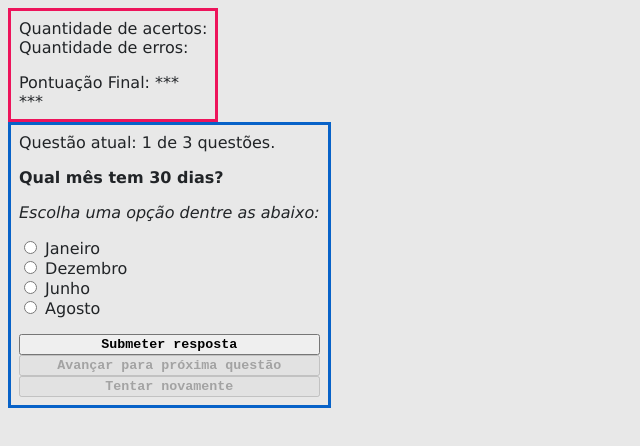
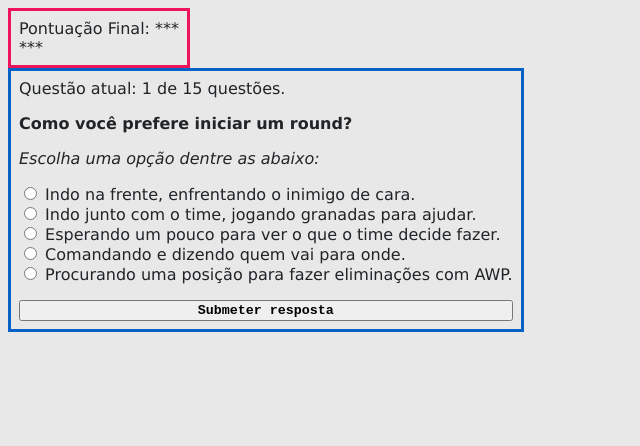
Before and after one commit to PedroAbramo/projetoIndividual, a website: page public/EXEMPLO_QUIZZ.html in a window 1280 px wide. Both pictures are taken after a click on the button "INICIAR QUIZ". Shown: the whole page, without its empty margins (0-640 px from the left). Drawn offline with Linux system fonts and the light colour scheme; files that its build step writes are made by us from their sources.

Commit message:
Simplificando quiz

```diff
--- a/public/EXEMPLO_QUIZZ.html
+++ b/public/EXEMPLO_QUIZZ.html
@@ -5,7 +5,7 @@
     <meta charset="UTF-8">
     <meta name="viewport" content="width=device-width, initial-scale=1.0">
     <title>Exemplo - Quiz</title>
-    <link rel="stylesheet" href="style.css">
+    <link rel="stylesheet" href="style_quiz.css">
 </head>
 
 
@@ -14,10 +14,7 @@
         <button id="btnIniciarQuiz" onclick="iniciarQuiz()">INICIAR QUIZ</button>
 
         <div id="pontuacao" class="flex-colunar width-fit-content border-primary">
-            <div id="pontuacaoDuranteJogo" class="flex-colunar padding-8">
-                <span class="width-fit-content">Quantidade de acertos: <span id="spanCertas"></span></span>
-                <span class="width-fit-content">Quantidade de erros: <span id="spanErradas"></span></span>
-            </div>
+
             <div id="pontuacaoFinalJogo" class="flex-colunar padding-8">
                 <span id="pontuacaoFinal" class="width-fit-content">Pontuação Final:
                     <span id="spanPontuacaoFinal">***</span>
@@ -58,13 +55,14 @@
                     <input type="radio" id="quartaOpcao" name="option" class="radio" value="alternativaD" />
                     <label for="quartaOpcao" class="option" id="labelOpcaoQuatro"></label>
                 </span>
+                <span>
+                    <input type="radio" id="quintaOpcao" name="option" class="radio" value="alternativaE" />
+                    <label for="quintaOpcao" class="option" id="labelOpcaoCinco"></label>
+                </span>
             </div>
 
             <div id="botoes" class="flex-colunar padding-8">
                 <button onclick="submeter()" id="btnSubmeter">Submeter resposta</button>
-                <button onclick="avancar()" id="btnProx" disabled>Avançar para próxima questão</button>
-                <!-- <button onclick="finalizar()" id="btnConcluir" disabled>Finalizar Quiz</button> -->
-                <button onclick="tentarNovamente()" id="btnTentarNovamente" disabled>Tentar novamente</button>
             </div>
 
         </div>
@@ -73,217 +71,345 @@
 
 </html>
 <script>
-    const listaDeQuestoes = [
 
-        {
-            pergunta: "Qual mês tem 30 dias?",
-            alternativaA: "Janeiro",
-            alternativaB: "Dezembro",
-            alternativaC: "Junho",
-            alternativaD: "Agosto",
-            alternativaCorreta: "alternativaC"
-        },
-
-        {
-            pergunta: "Quantas horas tem em um dia?",
-            alternativaA: "30 horas",
-            alternativaB: "38 horas",
-            alternativaC: "48 horas",
-            alternativaD: "24 horas",
-            alternativaCorreta: "alternativaD"
-        },
-
-        {
-            pergunta: "Qual destes números é ímpar?",
-            alternativaA: "Dez",
-            alternativaB: "Doze",
-            alternativaC: "Oito",
-            alternativaD: "Onze",
-            alternativaCorreta: "alternativaD"
+    let perfisTaticos = {
+    "Entry Fragger": 0,
+    "Support": 0,
+    "Lurker": 0,
+    "AWPer": 0,
+    "IGL": 0
     }
 
+    let perfisPersonalidade = {
+    "Hardcore": 0,
+    "Casual": 0,
+    "Social": 0,
+    "Relaxado": 0,
+    "Aprendiz": 0,
+    }
+
+    const listaDeQuestoes = [
+    {
+        tipo: "tatico",
+        pergunta: "Como você prefere iniciar um round?",
+        alternativaA: "Indo na frente, enfrentando o inimigo de cara.", // Entry Fragger
+        alternativaB: "Indo junto com o time, jogando granadas para ajudar.", // Support
+        alternativaC: "Esperando um pouco para ver o que o time decide fazer.", // Lurker
+        alternativaD: "Comandando e dizendo quem vai para onde.", // IGL
+        alternativaE: "Procurando uma posição para fazer eliminações com AWP.", // AWPer
+        perfisPorAlternativa: {
+            alternativaA: "Entry_Fragger",
+            alternativaB: "Support",
+            alternativaC: "Lurker",
+            alternativaD: "IGL",
+            alternativaE: "AWPer"
+        }
+    },
+    {
+        tipo: "tatico",
+        pergunta: "Qual dessas qualidades mais te descreve?",
+        alternativaA: "Corajoso e rápido nas decisões.", // Entry Fragger
+        alternativaB: "Cuidadoso e atento ao que os outros precisam.", // Support
+        alternativaC: "Preciso e calculista.", // AWPer
+        alternativaD: "Inteligente e estratégico.", // IGL
+        alternativaE: "Calmo e frio sob pressão.", // Clutcher
+        perfisPorAlternativa: {
+            alternativaA: "Entry_Fragger",
+            alternativaB: "Support",
+            alternativaC: "AWPer",
+            alternativaD: "IGL",
+            alternativaE: "Clutcher"
+        }
+    },
+    {
+        tipo: "tatico",
+        pergunta: "Com qual função você se identifica mais?",
+        alternativaA: "Abrir espaços para o time.", // Entry Fragger
+        alternativaB: "Garantir que o plano do time funcione.", // Support
+        alternativaC: "Derrubar os oponentes de longe.", // AWPer
+        alternativaD: "Criar jogadas por conta própria.", // Lurker
+        alternativaE: "Pensar o que todos devem fazer.", // IGL
+        perfisPorAlternativa: {
+            alternativaA: "Entry_Fragger",
+            alternativaB: "Support",
+            alternativaC: "AWPer",
+            alternativaD: "Lurker",
+            alternativaE: "IGL"
+        }
+    },
+    {
+        tipo: "tatico",
+        pergunta: "Em uma situação de 1v3, o que você faz?",
+        alternativaA: "Tento resolver na mira, confio nos meus reflexos.", // Entry Fragger
+        alternativaB: "Tento pegar os inimigos separados.", // Clutcher
+        alternativaC: "Uso granadas para ganhar vantagem antes de atirar.", // Support
+        alternativaD: "Penso nos padrões do adversário e tento surpreender.", // Lurker
+        alternativaE: "Evito confronto direto, tento plantar a bomba ou guardar.", // IGL
+        perfisPorAlternativa: {
+            alternativaA: "Entry_Fragger",
+            alternativaB: "Clutcher",
+            alternativaC: "Support",
+            alternativaD: "Lurker",
+            alternativaE: "IGL"
+        }
+    },
+    {
+        tipo: "tatico",
+        pergunta: "Se tivesse que treinar apenas uma coisa, o que escolheria?",
+        alternativaA: "Reflexos e mira.", // Entry Fragger
+        alternativaB: "Utilitários (smokes, flashes).", // Support
+        alternativaC: "Posições de sniper.", // AWPer
+        alternativaD: "Estratégias e táticas.", // IGL
+        alternativaE: "Situações de clutch.", // Clutcher
+        perfisPorAlternativa: {
+            alternativaA: "Entry_Fragger",
+            alternativaB: "Support",
+            alternativaC: "AWPer",
+            alternativaD: "IGL",
+            alternativaE: "Clutcher"
+        }
+    },
+    {
+        tipo: "tatico",
+        pergunta: "Como você costuma usar as granadas (smokes, flashes, etc)?",
+        alternativaA: "Uso quando necessário, mas foco mais na trocação.", // Entry Fragger
+        alternativaB: "Estudo setups e executo com frequência para ajudar o time.", // Support
+        alternativaC: "Uso para segurar ângulos e proteger minha posição.", // AWPer
+        alternativaD: "Uso para criar distrações e oportunidades sozinho.", // Lurker
+        alternativaE: "Gosto de coordenar o uso das granadas do time.", // IGL
+        perfisPorAlternativa: {
+            alternativaA: "Entry_Fragger",
+            alternativaB: "Support",
+            alternativaC: "AWPer",
+            alternativaD: "Lurker",
+            alternativaE: "IGL"
+        }
+    },
+    {
+        tipo: "tatico",
+        pergunta: "Quando o round começa, onde você prefere jogar?",
+        alternativaA: "Avançando agressivamente para pegar alguém desprevenido.", // Entry Fragger
+        alternativaB: "Perto de onde o time estiver indo para dar cobertura.", // Support
+        alternativaC: "Em posição segura para dar pick com AWP.", // AWPer
+        alternativaD: "Em locais diferentes, tentando flanquear.", // Lurker
+        alternativaE: "Em um lugar onde eu possa ter visão do que o time e o inimigo estão fazendo.", // IGL
+        perfisPorAlternativa: {
+            alternativaA: "Entry_Fragger",
+            alternativaB: "Support",
+            alternativaC: "AWPer",
+            alternativaD: "Lurker",
+            alternativaE: "IGL"
+        }
+    },
+    {
+        tipo: "tatico",
+        pergunta: "Qual sua relação com a comunicação no jogo?",
+        alternativaA: "Falo o básico, foco mais em jogar.", // Entry Fragger
+        alternativaB: "Sempre aviso quando jogo granadas ou cubro alguém.", // Support
+        alternativaC: "Me comunico quando vejo movimentações e faço picks.", // AWPer
+        alternativaD: "Aviso quando pego alguém fora de posição.", // Lurker
+        alternativaE: "Falo bastante, tento organizar as jogadas e o posicionamento do time.", // IGL
+        perfisPorAlternativa: {
+            alternativaA: "Entry_Fragger",
+            alternativaB: "Support",
+            alternativaC: "AWPer",
+            alternativaD: "Lurker",
+            alternativaE: "IGL"
+        }
+    },
+    {
+        tipo: "tatico",
+        pergunta: "Em partidas, qual dessas tarefas você escolheria?",
+        alternativaA: "Ser o primeiro a entrar no bomb.", // Entry Fragger
+        alternativaB: "Cuidar das smokes e flashes.", // Support
+        alternativaC: "Cobrir a retaguarda e dar picks de longe.", // AWPer
+        alternativaD: "Escolher um caminho alternativo e surpreender.", // Lurker
+        alternativaE: "Analisar a economia e sugerir a estratégia do round.", // IGL
+        perfisPorAlternativa: {
+            alternativaA: "Entry_Fragger",
+            alternativaB: "Support",
+            alternativaC: "AWPer",
+            alternativaD: "Lurker",
+            alternativaE: "IGL"
+        }
+    },
+    {
+        tipo: "tatico",
+        pergunta: "O que te dá mais satisfação em uma partida?",
+        alternativaA: "Conseguir várias kills em rush.", // Entry Fragger
+        alternativaB: "Fazer uma boa execução em conjunto.", // Support
+        alternativaC: "Acertar um tiro decisivo com AWP.", // AWPer
+        alternativaD: "Matar alguém pelas costas ou desestabilizar o inimigo.", // Lurker
+        alternativaE: "Vencer uma rodada com uma tática bem executada.", // IGL
+        perfisPorAlternativa: {
+            alternativaA: "Entry_Fragger",
+            alternativaB: "Support",
+            alternativaC: "AWPer",
+            alternativaD: "Lurker",
+            alternativaE: "IGL"
+        }
+    },
+    {
+        tipo: "personalidade",
+        pergunta: "O que te motiva a jogar CS com frequência?",
+        alternativaA: "Evoluir meu desempenho e subir de patente.", // Hardcore
+        alternativaB: "Ganhar partidas, mas sem pressão.", // Casual
+        alternativaC: "Estar com os amigos e se divertir.", // Social
+        alternativaD: "Relaxar e curtir o momento, independente do resultado.", // Relaxado
+        alternativaE: "Aprender mais sobre o jogo e testar coisas novas.", // Aprendiz
+        perfisPorAlternativa: {
+            alternativaA: "Hardcore",
+            alternativaB: "Casual",
+            alternativaC: "Social",
+            alternativaD: "Relaxado",
+            alternativaE: "Aprendiz"
+        }
+    },
+    {
+        tipo: "personalidade",
+        pergunta: "Como você reage após perder uma partida?",
+        alternativaA: "Analiso o que deu errado e fico incomodado até melhorar.", // Hardcore
+        alternativaB: "Fico chateado, mas logo esqueço.", // Casual
+        alternativaC: "Dou risada e já pulo pra próxima.", // Social
+        alternativaD: "Nem me importo muito, faz parte.", // Relaxado
+        alternativaE: "Vejo como aprendizado e tento melhorar.", // Aprendiz
+        perfisPorAlternativa: {
+            alternativaA: "Hardcore",
+            alternativaB: "Casual",
+            alternativaC: "Social",
+            alternativaD: "Relaxado",
+            alternativaE: "Aprendiz"
+        }
+    },
+    {
+        tipo: "personalidade",
+        pergunta: "Qual sua prioridade ao entrar em uma partida?",
+        alternativaA: "Jogar com foco total e vencer.", // Hardcore
+        alternativaB: "Jogar bem, mas sem pressão.", // Casual
+        alternativaC: "Ter uma boa experiência com o time.", // Social
+        alternativaD: "Se divertir com jogadas aleatórias.", // Relaxado
+        alternativaE: "Experimentar novas funções ou posições.", // Aprendiz
+        perfisPorAlternativa: {
+            alternativaA: "Hardcore",
+            alternativaB: "Casual",
+            alternativaC: "Social",
+            alternativaD: "Relaxado",
+            alternativaE: "Aprendiz"
+        }
+    },
+    {
+        tipo: "personalidade",
+        pergunta: "Você costuma jogar mais com:",
+        alternativaA: "Jogadores do mesmo nível, com comunicação séria.", // Hardcore
+        alternativaB: "Amigos e conhecidos com nível próximo.", // Casual
+        alternativaC: "Amigos, independentemente de nível.", // Social
+        alternativaD: "Qualquer pessoa, o importante é brincar.", // Relaxado
+        alternativaE: "Pessoas que me ensinam ou que posso aprender observando.", // Aprendiz
+        perfisPorAlternativa: {
+            alternativaA: "Hardcore",
+            alternativaB: "Casual",
+            alternativaC: "Social",
+            alternativaD: "Relaxado",
+            alternativaE: "Aprendiz"
+        }
+    },
+    {
+        tipo: "personalidade",
+        pergunta: "Como você enxerga sua evolução no jogo?",
+        alternativaA: "Quero ser o melhor possível, talvez até entrar em competitivo real.", // Hardcore
+        alternativaB: "Quero melhorar, mas sem cobranças.", // Casual
+        alternativaC: "Não penso nisso, só quero jogar com os amigos.", // Social
+        alternativaD: "Evoluir é legal, mas não é meu foco.", // Relaxado
+        alternativaE: "Tenho vontade de crescer, mesmo começando devagar.", // Aprendiz
+        perfisPorAlternativa: {
+            alternativaA: "Hardcore",
+            alternativaB: "Casual",
+            alternativaC: "Social",
+            alternativaD: "Relaxado",
+            alternativaE: "Aprendiz"
+        }
+    },
 ]
 
-    // variáveis globais
-    let numeroDaQuestaoAtual = 0
-    let pontuacaoFinal = 0
-    let tentativaIncorreta = 0
-    let certas = 0
-    let erradas = 0
-    let quantidadeDeQuestoes = listaDeQuestoes.length
-    // let isUltima = numeroDaQuestaoAtual == quantidadeDeQuestoes-1 ? true : false
+
+let numeroAtual = 0;
 
 function onloadEsconder() {
-        document.getElementById('pontuacao').style.display = "none"
-        document.getElementById('jogo').style.display = "none"
+    document.getElementById('pontuacao').style.display = "none";
+    document.getElementById('jogo').style.display = "none";
 }
 
 function iniciarQuiz() {
-        document.getElementById('pontuacao').style.display = "flex"
-        document.getElementById('jogo').style.display = "flex"
-        document.getElementById('btnIniciarQuiz').style.display = "none"
-
-        document.getElementById('qtdQuestoes').innerHTML = quantidadeDeQuestoes
-
-        preencherHTMLcomQuestaoAtual(0)
-
-        btnSubmeter.disabled = false
-        btnProx.disabled = true
-        // btnConcluir.disabled = true
-        btnTentarNovamente.disabled = true
+    document.getElementById('pontuacao').style.display = "flex";
+    document.getElementById('jogo').style.display = "flex";
+    document.getElementById('btnIniciarQuiz').style.display = "none";
+    document.getElementById('qtdQuestoes').textContent = listaDeQuestoes.length;
+    mostrarQuestao(numeroAtual);
 }
 
-    function preencherHTMLcomQuestaoAtual(index) {
-        habilitarAlternativas(true)
-        const questaoAtual = listaDeQuestoes[index]
-        numeroDaQuestaoAtual = index
-        console.log("questaoAtual")
-        console.log(questaoAtual)
-        document.getElementById("spanNumeroDaQuestaoAtual").innerHTML = Number(index) + 1 // ajustando porque o index começa em 0
-        document.getElementById("spanQuestaoExibida").innerHTML = questaoAtual.pergunta;
-        document.getElementById("labelOpcaoUm").innerHTML = questaoAtual.alternativaA;
-        document.getElementById("labelOpcaoDois").innerHTML = questaoAtual.alternativaB;
-        document.getElementById("labelOpcaoTres").innerHTML = questaoAtual.alternativaC;
-        document.getElementById("labelOpcaoQuatro").innerHTML = questaoAtual.alternativaD;
+function mostrarQuestao(indice) {
+    const q = listaDeQuestoes[indice];
+    document.getElementById("spanNumeroDaQuestaoAtual").textContent = indice + 1;
+    document.getElementById("spanQuestaoExibida").textContent = q.pergunta;
+    document.getElementById("labelOpcaoUm").textContent = q.alternativaA;
+    document.getElementById("labelOpcaoDois").textContent = q.alternativaB;
+    document.getElementById("labelOpcaoTres").textContent = q.alternativaC;
+    document.getElementById("labelOpcaoQuatro").textContent = q.alternativaD;
+    document.getElementById("labelOpcaoCinco").textContent = q.alternativaE;
+
+    desmarcarRadioButtons();
+}
+
+function desmarcarRadioButtons() {
+    const radios = document.getElementsByName("option");
+    radios.forEach(r => r.checked = false);
 }
 
 function submeter() {
-        const options = document.getElementsByName("option"); // recupera alternativas no html
+    const selecionado = Array.from(document.getElementsByName("option")).find(r => r.checked);
+    if (!selecionado) {
+        alert("Escolha uma opção antes de continuar.");
+        return;
+    }
 
-        let hasChecked = false
-        for (let i = 0; i < options.length; i++) {
-            if (options[i].checked) {
-                hasChecked = true
-                break
+    const questao = listaDeQuestoes[numeroAtual];
+    const perfil = questao.perfisPorAlternativa[selecionado.value];
+
+    if (questao.tipo == "tatico") {
+        perfisTaticos[perfil]++;
+    } else {
+        perfisPersonalidade[perfil]++;
+    }
+
+    numeroAtual++;
+
+    if (numeroAtual < listaDeQuestoes.length) {
+        mostrarQuestao(numeroAtual);
+    } else {
+        mostrarResultado();
     }
 }
 
-        if (!hasChecked) {
-            alert("Não há alternativas escolhidas. Escolha uma opção.")
-        } else {
-            btnSubmeter.disabled = true
-            btnProx.disabled = false
+function mostrarResultado() {
+    document.getElementById('jogo').style.display = "none";
 
-            habilitarAlternativas(false)
+    const perfilTatico = maisPontuado(perfisTaticos);
+    const perfilPersonalidade = maisPontuado(perfisPersonalidade);
 
-            checarResposta()
-        }
+    document.getElementById('msgFinal').innerHTML = `
+        Perfil Tático: <strong>${perfilTatico}</strong><br>
+        Perfil de Personalidade: <strong>${perfilPersonalidade}</strong>
+    `;
+    document.getElementById('spanPontuacaoFinal').textContent = "Finalizado";
+    document.getElementById('btnTentarNovamente').disabled = false;
 }
 
-    function habilitarAlternativas(trueOrFalse) {
-        let opcaoEscolhida = trueOrFalse ? false : true
-
-        primeiraOpcao.disabled = opcaoEscolhida
-        segundaOpcao.disabled = opcaoEscolhida
-        terceiraOpcao.disabled = opcaoEscolhida
-        quartaOpcao.disabled = opcaoEscolhida
-
-    }
-
-    function avancar() {
-        btnProx.disabled = true
-        btnSubmeter.disabled = false
-
-        desmarcarRadioButtons()
-
-        if (numeroDaQuestaoAtual < quantidadeDeQuestoes - 1) {
-            preencherHTMLcomQuestaoAtual(numeroDaQuestaoAtual)
-        } else if (numeroDaQuestaoAtual == quantidadeDeQuestoes - 1) {
-            alert("Atenção... a próxima é a ultima questão!")
-            preencherHTMLcomQuestaoAtual(numeroDaQuestaoAtual)
-        } else {
-            finalizarJogo()
-        }
-        limparCoresBackgroundOpcoes()
+function maisPontuado(obj) {
+    return Object.entries(obj).reduce((a, b) => b[1] > a[1] ? b : a)[0];
 }
 
 function tentarNovamente() {
-        // atualiza a página
-        window.location.reload()
+    window.location.reload();
 }
 
-    function checarResposta() {
-        const questaoAtual = listaDeQuestoes[numeroDaQuestaoAtual] // questão atual
-        const respostaQuestaoAtual = questaoAtual.alternativaCorreta // qual é a resposta correta da questão atual
-
-        const options = document.getElementsByName("option"); // recupera alternativas no html
-
-        let alternativaCorreta = null // variável para armazenar a alternativa correta
-
-        options.forEach((option) => {
-            if (option.value === respostaQuestaoAtual) {
-                console.log("alternativaCorreta está no componente: " + alternativaCorreta)
-                alternativaCorreta = option.labels[0].id
-            }
-        })
-
-        // verifica se resposta assinalada é correta
-        options.forEach((option) => {
-            if (option.checked === true && option.value === respostaQuestaoAtual) {
-                document.getElementById(alternativaCorreta).classList.add("text-success-with-bg")
-                pontuacaoFinal++
-                certas++
-                document.getElementById("spanCertas").innerHTML = certas
-                numeroDaQuestaoAtual++
-            } else if (option.checked && option.value !== respostaQuestaoAtual) {
-                const wrongLabelId = option.labels[0].id
-
-                document.getElementById(wrongLabelId).classList.add("text-danger-with-bg")
-                document.getElementById(alternativaCorreta).classList.add("text-success-with-bg")
-                tentativaIncorreta++
-                erradas++
-                document.getElementById("spanErradas").innerHTML = erradas
-                numeroDaQuestaoAtual++
-            }
-        })
-    }
-
-    function limparCoresBackgroundOpcoes() {
-        const options = document.getElementsByName("option");
-        options.forEach((option) => {
-            document.getElementById(option.labels[0].id).classList.remove("text-danger-with-bg")
-            document.getElementById(option.labels[0].id).classList.remove("text-success-with-bg")
-        })
-    }
-
-    function desmarcarRadioButtons() {
-        const options = document.getElementsByName("option");
-        for (let i = 0; i < options.length; i++) {
-            options[i].checked = false;
-        }
-    }
-
-    function finalizarJogo() {
-        let textoParaMensagemFinal = null
-        let classComCoresParaMensagemFinal = null
-        const porcentagemFinalDeAcertos = pontuacaoFinal / quantidadeDeQuestoes
-
-        if (porcentagemFinalDeAcertos <= 0.3) {
-            textoParaMensagemFinal = "Parece que você não estudou..."
-            classComCoresParaMensagemFinal = "text-danger-with-bg"
-        }
-        else if (porcentagemFinalDeAcertos > 0.3 && porcentagemFinalDeAcertos < 0.9) {
-            textoParaMensagemFinal = "Pode melhorar na próxima, hein!"
-            classComCoresParaMensagemFinal = "text-warning-with-bg"
-        }
-        else if (porcentagemFinalDeAcertos >= 0.9) {
-            textoParaMensagemFinal = "Uau, parabéns!"
-            classComCoresParaMensagemFinal = "text-success-with-bg"
-        }
-
-        textoParaMensagemFinal += "<br> Você acertou " + Math.round((porcentagemFinalDeAcertos)*100) + "% das questões."
-
-
-        document.getElementById('msgFinal').innerHTML = textoParaMensagemFinal
-        document.getElementById('msgFinal').classList.add(classComCoresParaMensagemFinal)
-        document.getElementById('spanPontuacaoFinal').innerHTML = pontuacaoFinal
-
-        document.getElementById('jogo').classList.add("text-new-gray")
-
-        btnProx.disabled = true
-        btnSubmeter.disabled = true
-        // btnConcluir.disabled = true
-        btnTentarNovamente.disabled = false
-
-    }
 </script>
```
Lines whose indentation alone changed are shown as unchanged.
